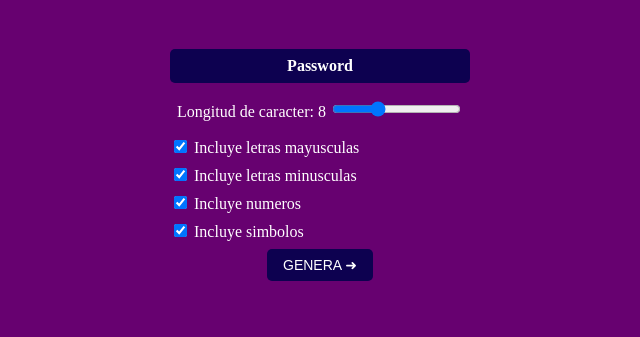
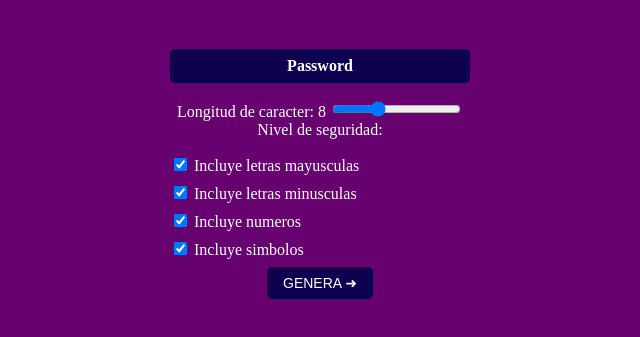
Before and after one commit to AleIvonn3/M3, a plain HTML site: page proyecto7-m3/index.html in a window 1280 px wide. Shown: the part 87-424 px from the top of the page, without its empty margins (320-960 px from the left). Drawn offline with Linux system fonts and the light colour scheme.

Commit message:
nivel de fuerza

```diff
--- a/proyecto7-m3/index.html
+++ b/proyecto7-m3/index.html
@@ -14,6 +14,8 @@
       <div class="output" id="passwordOutput">Password</div>
       <label>Longitud de caracter: <span id="valordelongitud">8</span></label>
       <input type="range" min="1" max="22" value="8" id="barrita" />
+
+      <div class="nivel_seguro" id="nivelseguro">Nivel de seguridad:</div>
 
       <div class="option">
         <label>
--- a/proyecto7-m3/script.js
+++ b/proyecto7-m3/script.js
@@ -35,3 +35,6 @@ const longdecontra = parseInt(barrita.value);
     }
     passwordOutput.textContent = password;
     });
+
+
+//Muestra la fuerza de la contraseña
```
